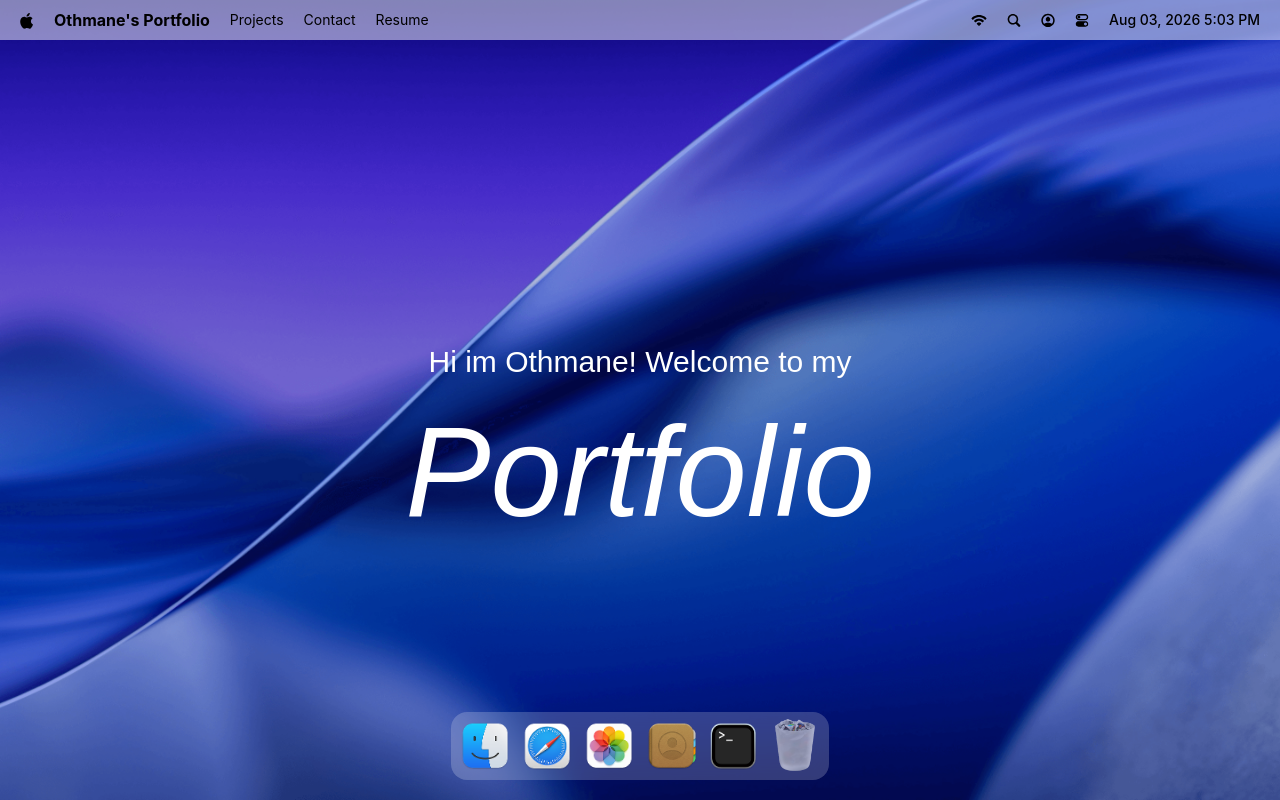
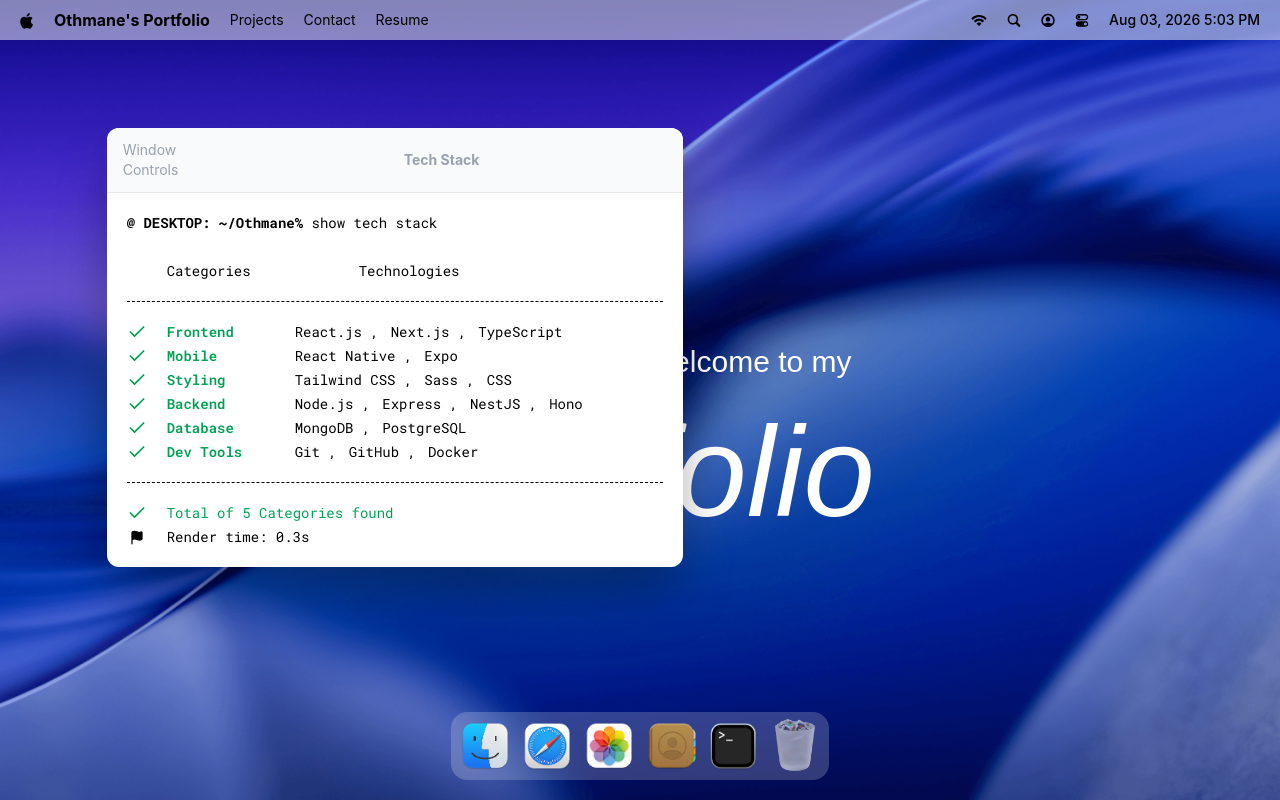
Before and after one commit to OthmaneEr-Refaly/Macos-Portfolio, a React (Vite) app: page / in a window 1280 px wide. Built offline with nearby package versions, Linux system fonts and the light colour scheme; a web font is replaced by a local one.

Commit message:
Window Wrapper logic works, Terminal look is done

```diff
--- a/src/App.tsx
+++ b/src/App.tsx
@@ -1,4 +1,12 @@
 import { Navbar, Welcome, Dock } from "./components/Index.js";
+import {Terminal} from "./windows/Index.js";
+
+import WindowWrapper from "./hoc/WindowWrapper.js";
+import {Draggable} from "gsap/Draggable";
+import gsap from "gsap";
+
+
+gsap.registerPlugin(Draggable);
 
 const App = () => {
   return (
@@ -6,6 +14,8 @@
       <Navbar />
       <Welcome />
       <Dock />
+
+      <Terminal />
     </main>
   );
 };
--- /dev/null
+++ b/src/hoc/WindowWrapper.tsx
@@ -0,0 +1,28 @@
+import React from 'react'
+import useWindowStore from '../store/window';
+import { useRef } from 'react';
+
+const WindowWrapper = (Component, windowKey ) => {
+    const Wrapped = (props) => {
+        const {focusWindow, windows} = useWindowStore();
+        const {isOpen, zIndex} = windows[windowKey];
+        const ref = useRef(null);
+
+         return( <section
+            id={windowKey}
+            ref={ref}
+            style={{zIndex}}
+            className="absolute"
+            >
+                <Component {...props} />
+            </section>
+        );
+    };
+
+     Wrapped.displayName = `WindowWrapper(${Component.displayName || Component.name
+        || "Component"})`;
+
+  return Wrapped;
+}
+
+export default WindowWrapper
--- /dev/null
+++ b/src/windows/Terminal.tsx
@@ -0,0 +1,56 @@
+import React from 'react'
+import WindowWrapper from '../hoc/WindowWrapper';
+import {techStack} from "../constants";
+import { Check, Flag } from 'lucide-react';
+
+
+const Terminal = () => {
+  return( <>
+        <div id="window-header">
+            <p>Window Controls</p>
+            <h2>Tech Stack</h2>
+        </div>
+
+        <div className="techstack">
+            <p>
+                <span className="font-bold">@ DESKTOP: ~/Othmane% </span>
+                show tech stack
+            </p>
+            <div className="label">
+
+                <p className="w-48">Categories</p>
+                <p>Technologies</p>
+            </div>
+
+
+            <ul className="content">
+                {techStack.map(({category, items}) => (
+                  <li className="flex items-center" key={category}>
+                    <Check className="check" size="20"/>
+                    <h3>{category}</h3>
+                    <ul>
+                        {items.map((item, i) =>
+                        <li key={i}>{item} {i < items.length -1 ? ',' : ''}</li>)}
+                    </ul>
+                  </li>
+                ))}
+            </ul>
+
+            <div className="footnote">
+                <p>
+                    <Check size={20} className="check"/>
+                    <p>Total of 5 Categories found</p>
+                </p>
+                <p className="text-black">
+                    <Flag size={15} fill="black"/>
+                    Render time: 0.3s
+                </p>
+            </div>
+        </div>
+    </>
+    );
+};
+
+const TerminalWindow = WindowWrapper(Terminal, 'terminal');
+
+export default TerminalWindow;
--- /dev/null
+++ b/src/windows/index.js
@@ -0,0 +1,4 @@
+import Terminal from "../windows/Terminal.tsx";
+
+
+export {Terminal};
```
